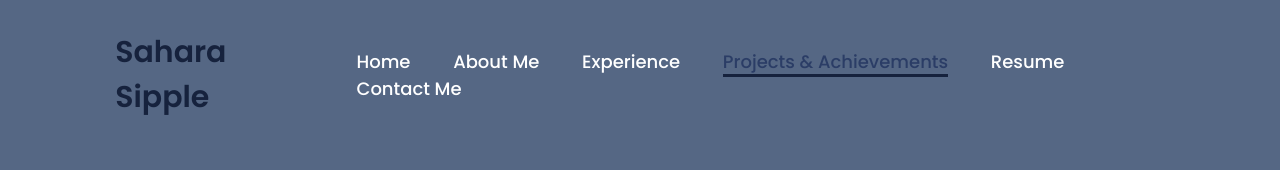
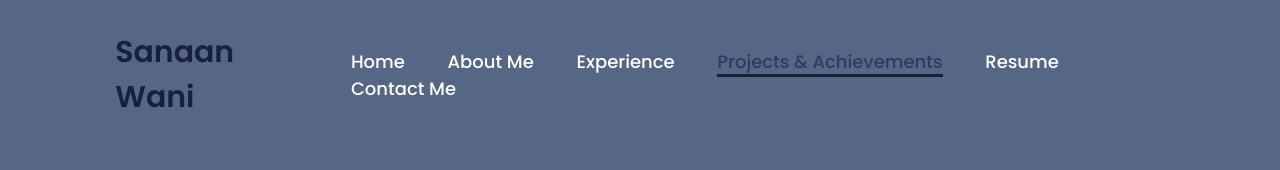
Before and after one commit to sfwani/honors-website, a plain HTML site: page Projects.html in a window 1280 px wide. Shown: the top 170 px of the page. Drawn offline with Linux system fonts and the light colour scheme.

Commit message:
Update Projects.html

```diff
--- a/Projects.html
+++ b/Projects.html
@@ -10,7 +10,7 @@
 </head>
 <body>
     <header>
-        <a href="#" class="logo">Sahara Sipple</a>
+        <a href="#" class="logo">Sanaan Wani</a>
 
         <nav>
             <a href="index.html" > Home</a>
```
